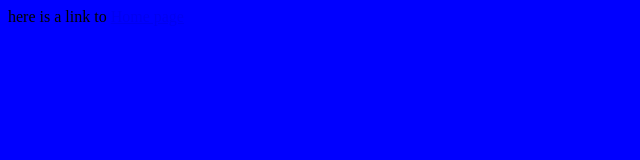
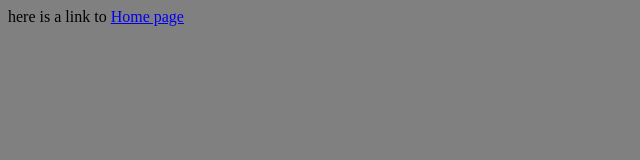
Before and after one commit to luke14atchison/luke14atchison, a plain HTML site: page page4.html in a window 1280 px wide. Shown: the whole page, without its empty margins (0-640 px from the left). Drawn offline with Linux system fonts and the light colour scheme.

Commit message:
Update page4.html

```diff
--- a/page4.html
+++ b/page4.html
@@ -2,7 +2,7 @@
 <head>
 <title>Page4</title>
 </head>
-<body bgcolor="blue">
+<body bgcolor="grey">
 <body>
 here is a link to
 <a href="index.html">Home page</a>
```
